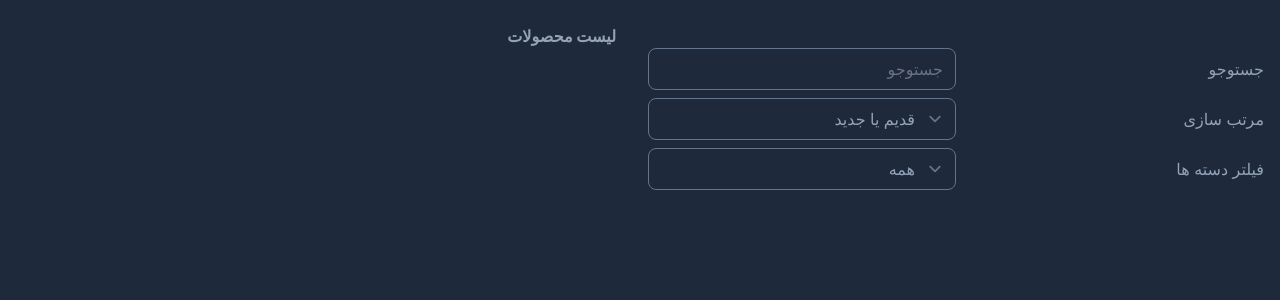
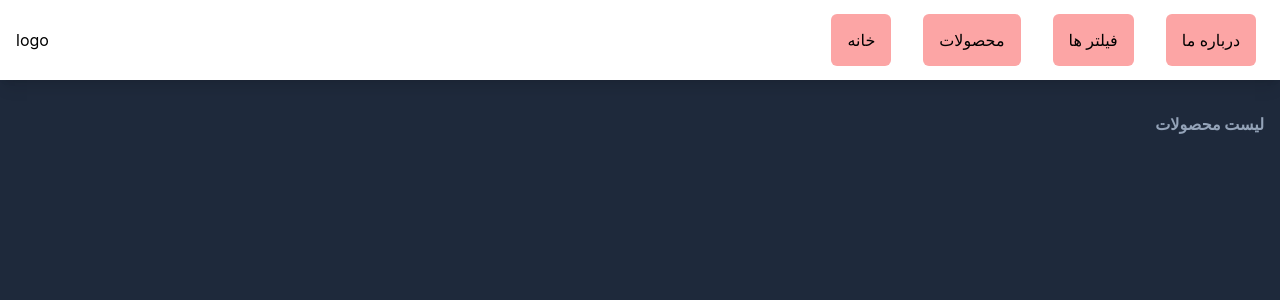
Before and after one commit to ZahraNejati79/inventory, a React (Create React App) app: page /products in a window 1280 px wide. Shown: the top 300 px of the page. Built offline with nearby package versions, Linux system fonts and the light colour scheme.

Commit message:
productsPage

```diff
--- a/src/App.js
+++ b/src/App.js
@@ -6,6 +6,7 @@ import "./App.css";
 import Filter from "./components/Filter";
 import ProductList from "./components/productList";
 import HomePage from "./components/pages/HemePage";
+import ProductsPage from "./components/pages/ProductsPage";
 const App = () => {
   const [categories, setCategories] = useState([]);
   const [productList, setProductList] = useState([]);
@@ -86,15 +87,21 @@ const App = () => {
               />
             }
           />
+          <Route
+            path="/products"
+            element={
+              <ProductsPage
+                productList={filterProducts}
+                setProductList={setProductList}
+                categories={categories}
+              />
+            }
+          />
         </Routes>
       </BrowserRouter>
       <ToastContainer />
-      <div
-        dir="rtl"
-        className="container flex items-center justify-center dark:bg-slate-800 "
-      >
-        <div className="container lg:grid lg:grid-cols-2 lg:grid-rows-3 lg:gap-4 max-w-xl  md:max-w-7xl  p-4  ">
-          <Filter
+
+      {/* <Filter
             sort={sort}
             search={search}
             selectedCategory={selectedCategory}
@@ -103,13 +110,7 @@ const App = () => {
             onCategoryFileter={onCategoryFileter}
             categories={categories}
           />
-          <ProductList
-            productList={filterProducts}
-            setProductList={setProductList}
-            categories={categories}
-          />
-        </div>
-      </div>
+           */}
     </>
   );
 };
--- a/src/components/Navigation.jsx
+++ b/src/components/Navigation.jsx
@@ -1,20 +1,29 @@
 import { Link } from "react-router-dom";
 const Navigation = () => {
   return (
-    <header className="bg-white w-full h-20 shadow-lg flex items-center px-4 ">
-      <nav className="container flex justify-between items-center">
-        <ul className="flex items-center gap-x-4 bg-red-300">
+    <header className="bg-white w-full h-20 shadow-lg flex justify-center items-center px-4 mb-8 sticky top-0">
+      <nav className="container flex justify-between items-center md:max-w-6xl lg:max-w-7xl">
+        <div>logo</div>
+        <ul className="flex items-center gap-x-4 ">
           <li>
-            <Link to="/">خانه</Link>
+            <Link className="p-4 mx-2 bg-red-300 rounded-md " to="/">
+              خانه
+            </Link>
           </li>
           <li>
-            <Link to="/">محصولات</Link>
+            <Link className="p-4 mx-2 bg-red-300 rounded-md" to="/products">
+              محصولات
+            </Link>
           </li>
           <li>
-            <Link to="/">فیلتر ها</Link>
+            <Link className="p-4 mx-2 bg-red-300 rounded-md" to="/">
+              فیلتر ها
+            </Link>
           </li>
           <li>
-            <Link to="/">درباره ما</Link>
+            <Link className="p-4 mx-2 bg-red-300 rounded-md" to="/">
+              درباره ما
+            </Link>
           </li>
         </ul>
       </nav>
--- a/src/components/pages/HemePage.jsx
+++ b/src/components/pages/HemePage.jsx
@@ -7,9 +7,9 @@ const HomePage = ({ setCategories, options, setProductList }) => {
     <Layout>
       <div
         dir="rtl"
-        className="container flex items-center justify-center dark:bg-slate-800 "
+        className="container flex items-center justify-center dark:bg-slate-800  "
       >
-        <div className="container lg:grid lg:grid-cols-2 lg:grid-rows-3 lg:gap-4 max-w-xl  md:max-w-7xl  p-4  ">
+        <div className="container lg:grid lg:grid-cols-2 lg:grid-rows-3 lg:gap-4 max-w-xl md:max-w-6xl lg:max-w-7xl  p-4  ">
           <Categorys setCategories={setCategories} />
           <Products options={options} setProductList={setProductList} />
         </div>
--- /dev/null
+++ b/src/components/pages/ProductsPage.jsx
@@ -0,0 +1,16 @@
+import Layout from "../Layout/Layout";
+import ProductList from "../productList";
+
+const ProductsPage = ({ productList, setProductList, categories }) => {
+  return (
+    <Layout>
+      <ProductList
+        productList={productList}
+        setProductList={setProductList}
+        categories={categories}
+      />
+    </Layout>
+  );
+};
+
+export default ProductsPage;
--- a/src/components/productList.jsx
+++ b/src/components/productList.jsx
@@ -1,4 +1,5 @@
 import { HiOutlineTrash } from "react-icons/hi";
+
 const ProductList = ({ productList, setProductList, categories }) => {
   const deleteOneProductHandler = (id) => {
     const filteredProducts = productList.filter((product) => product.id !== id);
@@ -8,17 +9,20 @@ const ProductList = ({ productList, setProductList, categories }) => {
   const findCategoryTitle = (categoryId) => {
     return categories.find((c) => c.id === parseInt(categoryId)).title;
   };
+
   return (
-    <div className="flex-col rounded-lg pb-2 mt-2 px-4 ">
-      <h2 className="text-slate-400 font-bold ">لیست محصولات</h2>
+    <div className="flex-col rounded-lg pb-2 mt-2 px-4">
+      <h2 className="text-slate-400  font-bold mb-10 text-right ">
+        لیست محصولات
+      </h2>
       {productList.map((product) => {
         return (
           <div
-            className="overflow-x-auto text-slate-400 flex justify-between items-center border-solid border-b-2 py-2 border-slate-700"
+            className="md:px-20 overflow-x-auto md:text-lg text-slate-400 flex justify-between items-center border-solid border-b-2 py-2 border-slate-700"
             key={product.id}
           >
             <div>{product.title}</div>
-            <div className="flex gap-x-4">
+            <div className="flex gap-x-4 md:gap-x-8 md:text-lg">
               <div>{findCategoryTitle(product.categoryId)}</div>
               <div>{product.quantity}</div>
               <div>
@@ -26,7 +30,7 @@ const ProductList = ({ productList, setProductList, categories }) => {
               </div>
               <button
                 onClick={() => deleteOneProductHandler(product.id)}
-                className="text-red-500 font-bold text-lg"
+                className="text-red-500 font-bold md:text-3xl"
               >
                 <HiOutlineTrash />
               </button>
```
